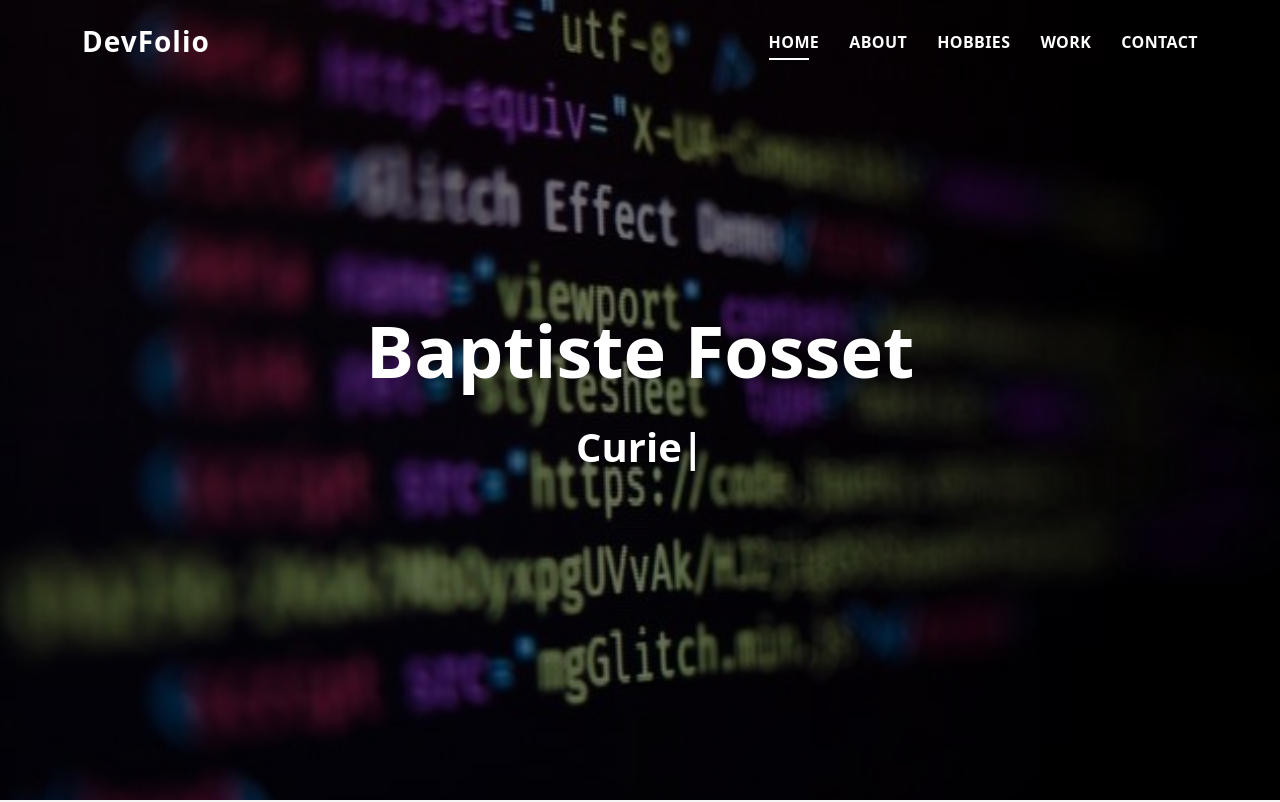
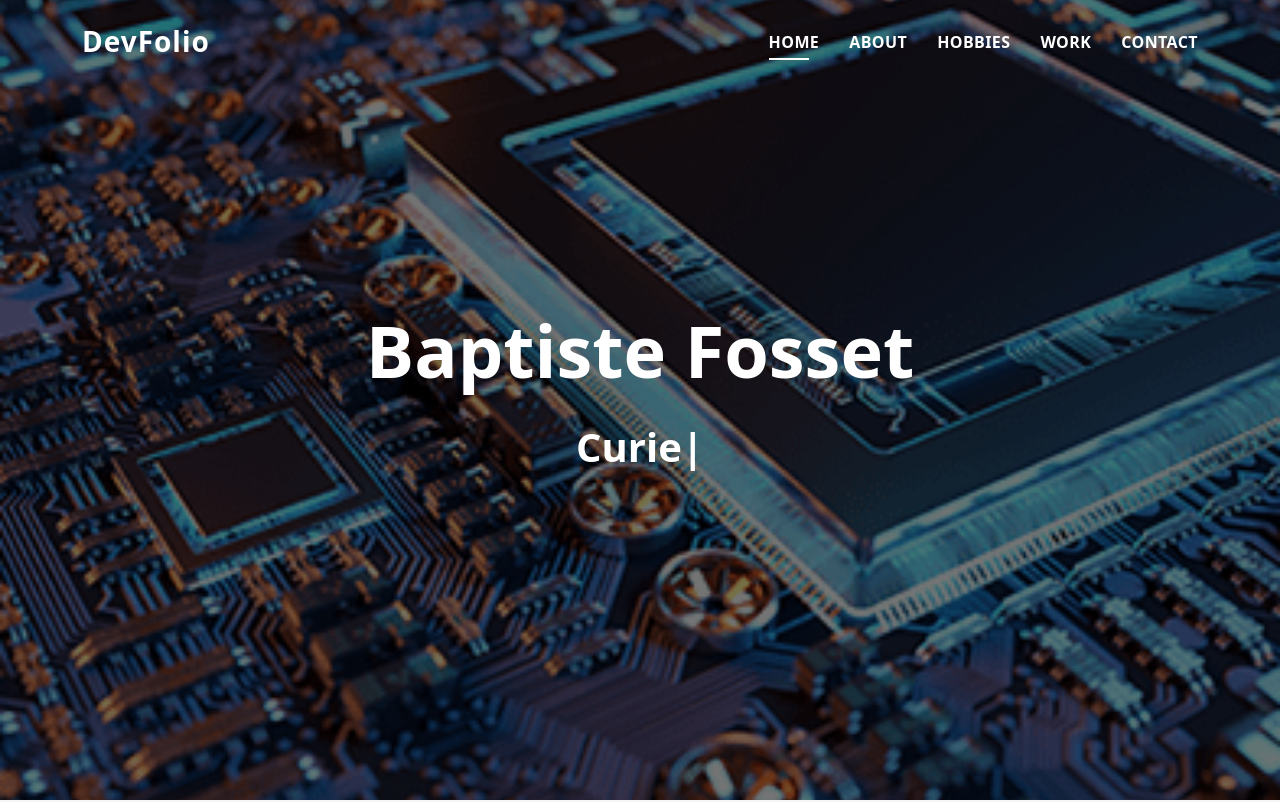
Before and after one commit to justaboyy/Portfolio-pro, a plain HTML site: page index.html in a window 1280 px wide. Shown: the top 802 px of the page. Drawn offline with Linux system fonts and the light colour scheme.

Commit message:
Update index.html

```diff
--- a/index.html
+++ b/index.html
@@ -55,7 +55,7 @@
   </header><!-- End Header -->
 
   <!-- ======= Hero Section ======= -->
-  <div id="hero" class="hero route bg-image" style="background-image: url(assets/img/programmation.jpg)">
+  <div id="hero" class="hero route bg-image" style="background-image: url(assets/img/image-pc-sms-393x261-processeurs-p19-69078_210916141930.jpg)">
     <div class="overlay-itro"></div>
     <div class="hero-content display-table">
       <div class="table-cell">
```
